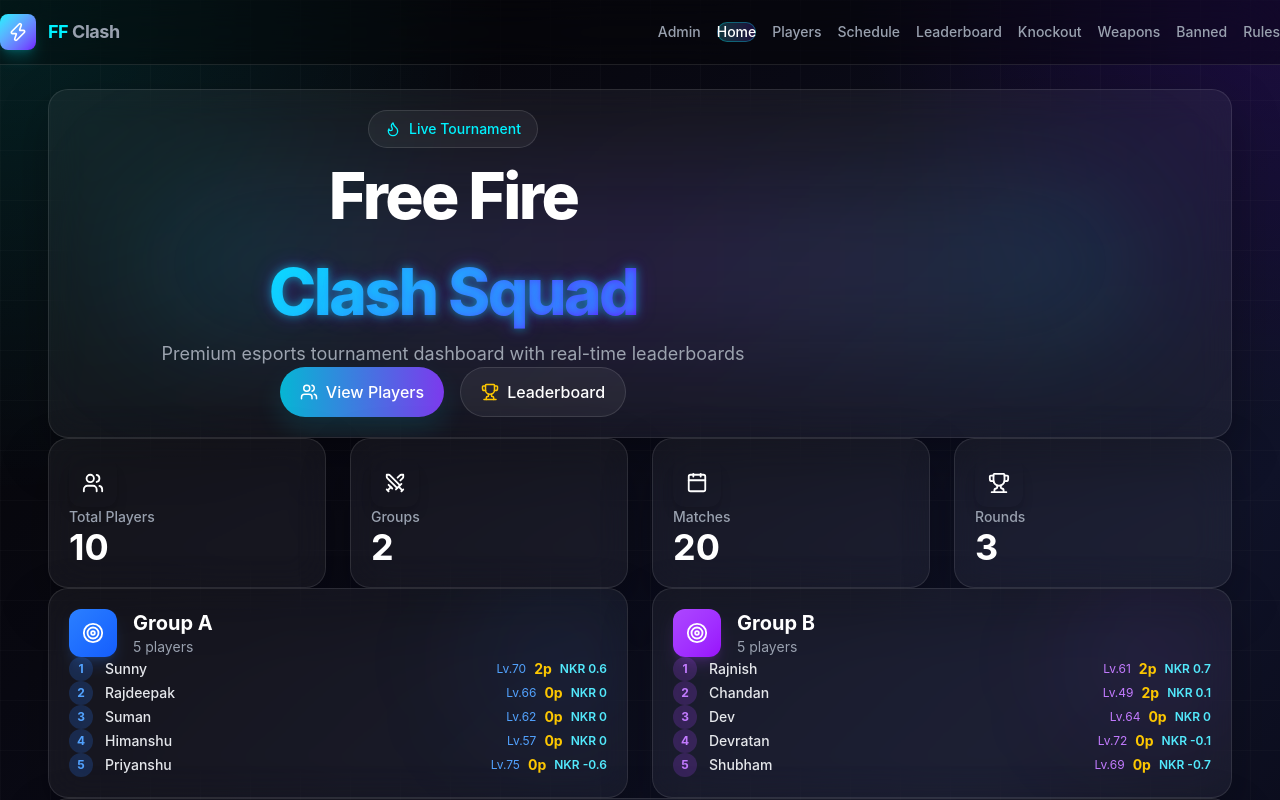
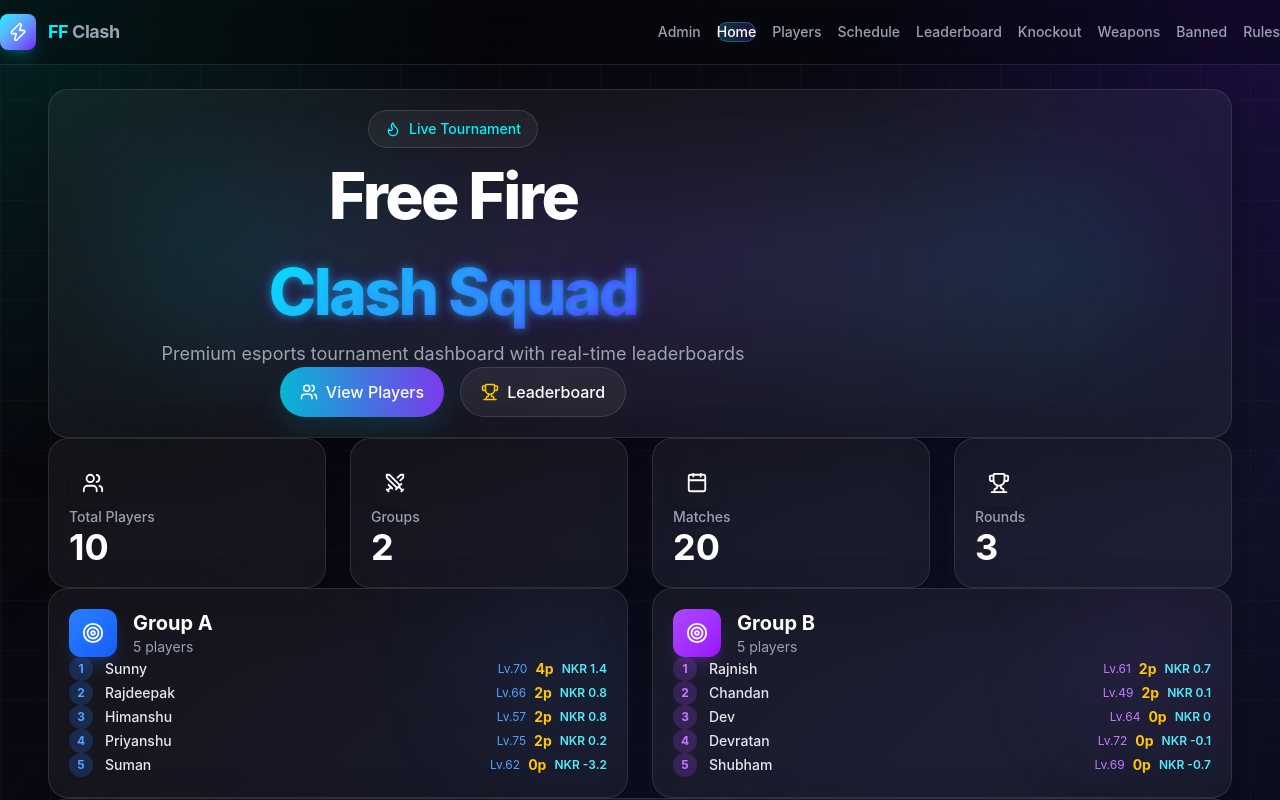
Before and after one commit to himanshu231204/ff-website, a React (Vite) app: page / in a window 1280 px wide. Shown: the top 800 px of the page. Built offline with nearby package versions, Linux system fonts and the light colour scheme.

Commit message:
feat: Update match results and schedule status for group A

```diff
--- a/src/data/tournamentInput.js
+++ b/src/data/tournamentInput.js
@@ -104,14 +104,14 @@
 export const matchResultsInput = {
   groupA: [
     { id: 1, winner: 'Sunny', kills: { Priyanshu: 2, Sunny: 8 } },
-    { id: 2, winner: null, kills: { Rajdeepak: 0, Suman: 0 } },
+    { id: 2, winner: 'Rajdeepak', kills: { Rajdeepak: 8, Suman: 0 } },
     { id: 3, winner: null, kills: { Himanshu: 0, Priyanshu: 0 } },
     { id: 4, winner: null, kills: { Sunny: 0, Rajdeepak: 0 } },
-    { id: 5, winner: null, kills: { Suman: 0, Himanshu: 0 } },
+    { id: 5, winner: 'Himanshu', kills: { Suman: 0, Himanshu: 8 } },
     { id: 6, winner: null, kills: { Priyanshu: 0, Rajdeepak: 0 } },
-    { id: 7, winner: null, kills: { Sunny: 0, Suman: 0 } },
+    { id: 7, winner: 'Sunny', kills: { Sunny: 8, Suman: 0 } },
     { id: 8, winner: null, kills: { Himanshu: 0, Rajdeepak: 0 } },
-    { id: 9, winner: null, kills: { Priyanshu: 0, Suman: 0 } },
+    { id: 9, winner: 'Priyanshu', kills: { Priyanshu: 8, Suman: 0 } },
     { id: 10, winner: null, kills: { Sunny: 0, Himanshu: 0 } },
   ],
   groupB: [
@@ -134,14 +134,14 @@
 export const scheduleStatusInput = {
   groupA: [
     { id: 1, allowStart: true },
-    { id: 2, allowStart: null },
+    { id: 2, allowStart: true },
     { id: 3, allowStart: null },
     { id: 4, allowStart: null },
-    { id: 5, allowStart: null },
+    { id: 5, allowStart: true },
     { id: 6, allowStart: null },
-    { id: 7, allowStart: null },
+    { id: 7, allowStart: true},
     { id: 8, allowStart: null },
-    { id: 9, allowStart: null },
+    { id: 9, allowStart: true },
     { id: 10, allowStart: null },
   ],
   groupB: [
```
